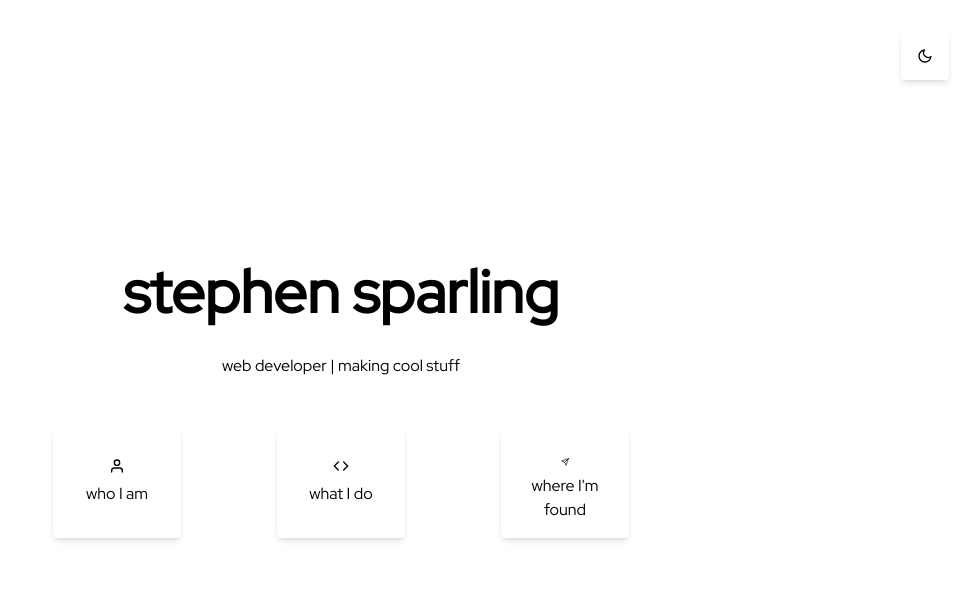
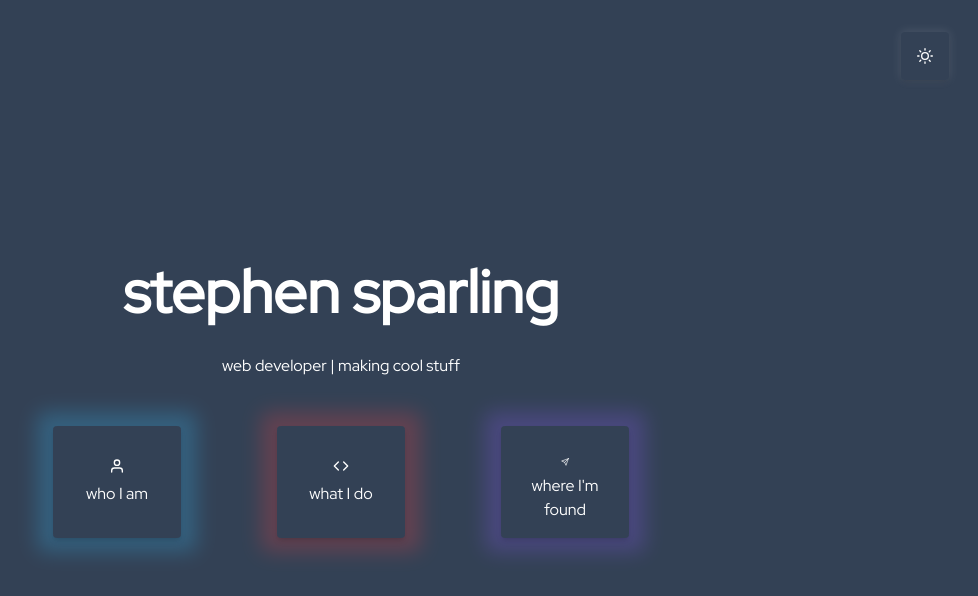
Before and after one commit to sparlos/sparling-dev, a Next.js app: page / in a window 1280 px wide. Shown: the top 596 px of the page, without its empty margins (299-1277 px from the left). Built offline with nearby package versions, Linux system fonts and the light colour scheme.

Commit message:
install next-themes, use to facilitate dark mode switch

```diff
--- a/components/Layout.tsx
+++ b/components/Layout.tsx
@@ -1,4 +1,5 @@
-import { ReactNode } from 'react'
+import { useTheme } from 'next-themes'
+import { ReactNode, useEffect, useState } from 'react'
 import { FiMoon, FiSun } from 'react-icons/fi'
 
 type LayoutProps = {
@@ -6,14 +7,31 @@ type LayoutProps = {
 }
 
 export default function Layout({ children }: LayoutProps) {
+  const [mounted, setMounted] = useState(false)
+  const { theme, setTheme } = useTheme()
+
+  useEffect(() => {
+    setMounted(true)
+  }, [])
+
   return (
-    <div className="flex h-full w-full items-center justify-center dark:bg-slate-700">
+    <div className="flex h-full w-full items-center justify-center transition-colors duration-200 dark:bg-slate-700">
       <div className="container relative mx-auto flex h-full w-full flex-col items-center justify-center">
         <div className="absolute inset-0 flex h-full w-full items-start justify-end py-8 px-8">
-          <button className="rounded bg-white p-4 shadow-md dark:bg-slate-700">
-            {/* <FiSun /> */}
-            <FiMoon />
-          </button>
+          {mounted && (
+            <div className="relative rounded shadow-md">
+              <button
+                className="peer relative z-10 block h-full w-full rounded bg-white p-4 dark:bg-slate-700"
+                onClick={() => setTheme(theme === 'dark' ? 'light' : 'dark')}
+              >
+                <FiSun className={theme === 'dark' ? 'block' : 'hidden'} />
+                <FiMoon className={theme === 'light' ? 'block' : 'hidden'} />
+              </button>
+              {theme === 'dark' && (
+                <div className="absolute inset-0 h-full w-full scale-105 rounded-md bg-white opacity-10 blur-sm transition duration-300 peer-hover:scale-125" />
+              )}
+            </div>
+          )}
         </div>
         <main>{children}</main>
       </div>
--- a/package.json
+++ b/package.json
@@ -11,6 +11,7 @@
   "dependencies": {
     "framer-motion": "^7.2.1",
     "next": "12.2.5",
+    "next-themes": "^0.2.0",
     "react": "18.2.0",
     "react-dom": "18.2.0",
     "react-icons": "^4.4.0",
--- a/pages/_app.tsx
+++ b/pages/_app.tsx
@@ -1,12 +1,15 @@
 import type { AppProps } from 'next/app'
+import { ThemeProvider } from 'next-themes'
 import Layout from '../components/Layout'
 import '../styles/globals.css'
 
 function MyApp({ Component, pageProps }: AppProps) {
   return (
-    <Layout>
-      <Component {...pageProps} />
-    </Layout>
+    <ThemeProvider attribute="class" defaultTheme="dark">
+      <Layout>
+        <Component {...pageProps} />
+      </Layout>
+    </ThemeProvider>
   )
 }
 
--- a/pages/_document.tsx
+++ b/pages/_document.tsx
@@ -9,7 +9,7 @@ export default function Document() {
           rel="stylesheet"
         />
       </Head>
-      <body>
+      <body className="bg-white">
         <Main />
         <NextScript />
       </body>
--- a/pages/index.tsx
+++ b/pages/index.tsx
@@ -5,7 +5,7 @@ import { FiUser, FiCode, FiSend } from 'react-icons/fi'
 
 const Home: NextPage = () => {
   return (
-    <div className="flex h-full flex-col items-center text-center dark:bg-slate-700 dark:text-white">
+    <div className="flex h-full flex-col items-center text-center dark:text-white">
       <Head>
         <title>stephen sparling</title>
         <meta name="viewport" content="initial-scale=1.0, width=device-width" />
```
Also changed, not shown: 1 other file (tests, documents, lock files or other folders).
